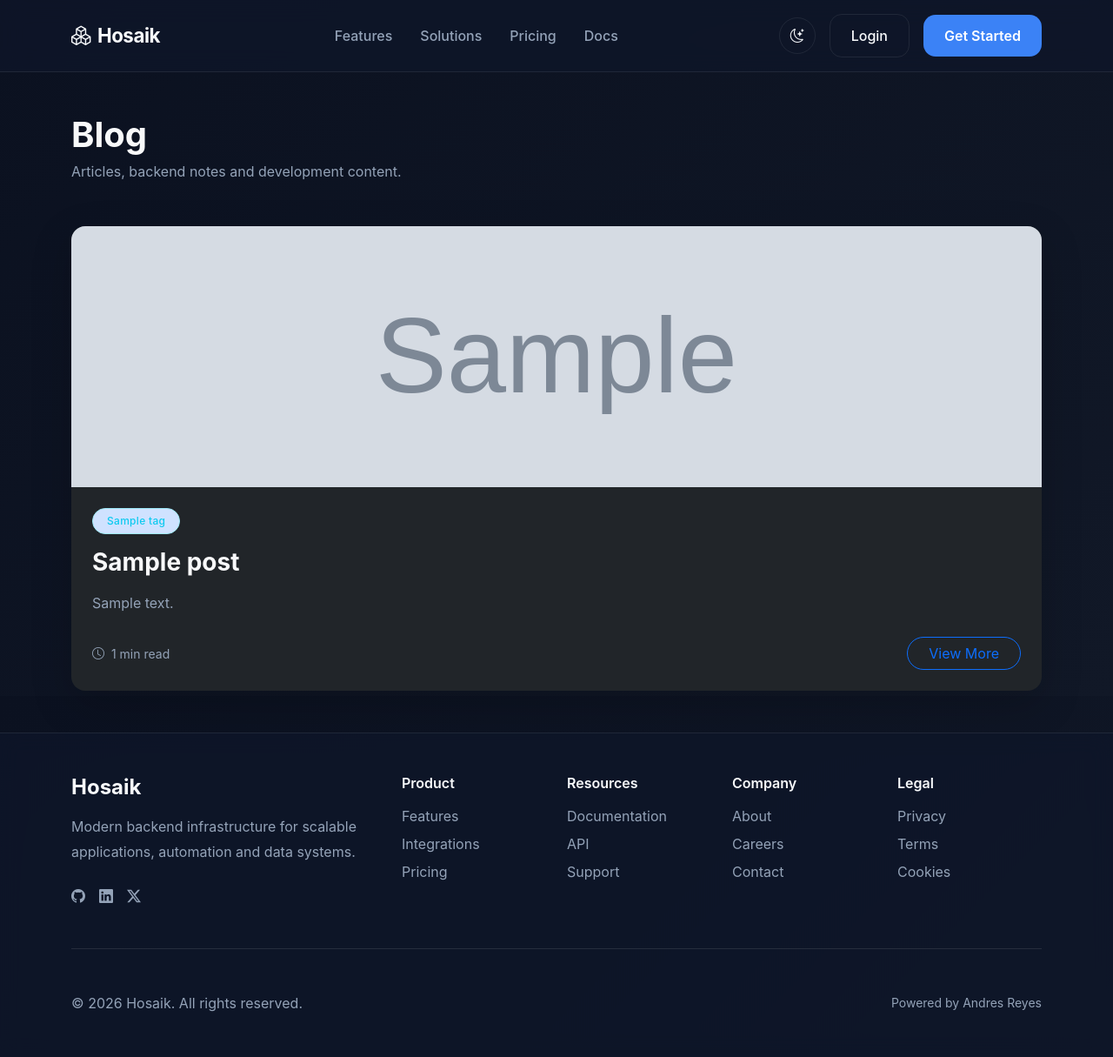
After one commit to AndresAData/hosaik, a Django app: page /blog/ in a window 1280 px wide. The commit adds this page. Shown: the whole page at 87% size. Run offline with Django 5.2, Linux system fonts and the light colour scheme; tables that the repository leaves empty hold one stand-in row (values such as "Sample post"); grey boxes marked "Sample" are stand-in pictures.

Commit message:
blog posts list created

```diff
--- a/apps/blog/models.py
+++ b/apps/blog/models.py
@@ -1,5 +1,6 @@
 from uuid import uuid4
 
+from django.contrib.auth.models import User
 from django.db import models
 from django.utils.text import slugify
 
@@ -40,6 +41,12 @@ class Post(BaseModel):
     class Status(models.TextChoices):
         DRAFT = "DRAFT", "Draft"
         PUBLISHED = "PUBLISHED", "Published"
+
+    author = models.ForeignKey(
+        User,
+        on_delete=models.CASCADE,
+        related_name="posts",
+    )
 
     title = models.CharField(max_length=200)
 
@@ -113,6 +120,7 @@ class PostContent(BaseModel):
 
     class Meta:
         ordering = ["order"]
+        indexes = [models.Index(fields=["post", "order"])]
 
         verbose_name = "Post Content"
         verbose_name_plural = "Post Contents"
--- /dev/null
+++ b/apps/blog/templates/blog/post_list.html
@@ -0,0 +1,93 @@
+{% extends 'base.html' %}
+
+{% block title %}
+  Blog posts
+{% endblock %}
+
+{% block content %}
+  <section class="container py-5">
+    <div class="d-flex justify-content-between align-items-center mb-5">
+      <div>
+        <h1 class="fw-bold text-light mb-1">Blog</h1>
+
+        <p class="text-secondary mb-0">Articles, backend notes and development content.</p>
+      </div>
+
+      {% if user.is_authenticated and user.is_staff or user.is_superuser %}
+        <a href="#" class="btn btn-primary rounded-pill px-4">
+          <i class="bi bi-plus-lg me-2"></i>
+          Create Post
+        </a>
+      {% endif %}
+    </div>
+
+    <div class="row g-4">
+      {% for post in posts %}
+        <div class="col-12">
+          <div class="card border-0 shadow-lg bg-dark text-light overflow-hidden rounded-4">
+            {% if post.cover %}
+              <img src="{{ post.cover.url }}" class="card-img-top" alt="{{ post.title }}" style="height: 300px; object-fit: cover;" />
+            {% endif %}
+
+            <div class="card-body p-4">
+              <div class="d-flex justify-content-between align-items-start mb-3">
+                <div class="d-flex flex-wrap gap-2">
+                  {% for tag in post.tags.all %}
+                    <span class="badge bg-primary-subtle text-info border border-info-subtle rounded-pill px-3 py-2">{{ tag.name }}</span>
+                  {% endfor %}
+                </div>
+
+                {% if user.is_authenticated and user.is_staff or user.is_superuser %}
+                  <a href="#" class="btn btn-sm btn-outline-light rounded-circle"><i class="bi bi-pencil-square"></i></a>
+                {% endif %}
+              </div>
+
+              <h2 class="h3 fw-bold mb-3">{{ post.title }}</h2>
+
+              <p class="text-secondary mb-4">{{ post.description|truncatewords:35 }}</p>
+
+              <div class="d-flex justify-content-between align-items-center">
+                <div class="text-secondary small">
+                  <i class="bi bi-clock me-1"></i>
+                  {{ post.reading_time }} min read
+                </div>
+
+                <a href="#" class="btn btn-outline-primary rounded-pill px-4">View More</a>
+              </div>
+            </div>
+          </div>
+        </div>
+      {% empty %}
+        <div class="col-12">
+          <div class="card bg-dark border-0 shadow rounded-4 p-5 text-center">
+            <h3 class="text-light mb-3">No posts available</h3>
+
+            <p class="text-secondary mb-0">Articles will appear here soon.</p>
+          </div>
+        </div>
+      {% endfor %}
+    </div>
+
+    {% if is_paginated %}
+      <nav class="mt-5">
+        <ul class="pagination justify-content-center">
+          {% if page_obj.has_previous %}
+            <li class="page-item">
+              <a class="page-link" href="?page={{ page_obj.previous_page_number }}">Previous</a>
+            </li>
+          {% endif %}
+
+          <li class="page-item active">
+            <span class="page-link">{{ page_obj.number }}</span>
+          </li>
+
+          {% if page_obj.has_next %}
+            <li class="page-item">
+              <a class="page-link" href="?page={{ page_obj.next_page_number }}">Next</a>
+            </li>
+          {% endif %}
+        </ul>
+      </nav>
+    {% endif %}
+  </section>
+{% endblock %}
--- a/apps/blog/urls.py
+++ b/apps/blog/urls.py
@@ -0,0 +1,9 @@
+from django.urls import path
+
+from apps.blog.views import PostsView
+
+app_name = "blog"
+
+urlpatterns = [
+    path("", PostsView.as_view(), name="posts"),
+]
--- a/apps/blog/views.py
+++ b/apps/blog/views.py
@@ -1,3 +1,29 @@
-from django.shortcuts import render
+from django.views.generic import ListView
+
+from apps.blog.models import Post
 
 # Create your views here.
+
+
+class PostsView(ListView):
+    model = Post
+    template_name = "blog/post_list.html"
+    context_object_name = "posts"
+    paginate_by = 10
+
+    def get_queryset(self):
+
+        return (
+            Post.objects.filter(status=Post.Status.PUBLISHED)
+            .prefetch_related("tags")
+            .only(
+                "title",
+                "slug",
+                "description",
+                "cover",
+                "created_at",
+                "reading_time",
+                "featured",
+                "status",
+            )
+        )
--- a/core/settings.py
+++ b/core/settings.py
@@ -28,7 +28,9 @@ MY_APPS: list[str] = [
     "apps.accounts.apps.AccountsConfig",
 ]
 
-THIRD_PARTY_APPS: list[str] = []
+THIRD_PARTY_APPS: list[str] = [
+    "django_extensions",
+]
 
 DJANGO_APPS: list[str] = [
     "django.contrib.admin",
@@ -126,3 +128,4 @@ STATIC_ROOT = BASE_DIR / "staticfiles"
 
 MEDIA_URL = "media/"
 MEDIA_ROOT = BASE_DIR / "media"
+DEFAULT_AUTO_FIELD = "django.db.models.BigAutoField"
--- a/core/urls.py
+++ b/core/urls.py
@@ -6,6 +6,7 @@ from django.urls import include, path
 urlpatterns = [
     path("admin/", admin.site.urls),
     path("", include("apps.hosaik.urls")),
+    path("blog/", include("apps.blog.urls")),
 ]
 if settings.DEBUG:
     urlpatterns += static(settings.MEDIA_URL, document_root=settings.MEDIA_ROOT)
--- a/templates/base.html
+++ b/templates/base.html
@@ -8,8 +8,8 @@
     <meta name="viewport" content="width=device-width, initial-scale=1.0" />
 
     <title>
-      {% block title %}
-        Hosaik
+      Hosaik{% block title %}
+
       {% endblock %}
     </title>
 
@@ -23,6 +23,7 @@
     <link rel="stylesheet" href="{% static 'css/base.css' %}" />
 
     {% block extra_css %}
+
     {% endblock %}
   </head>
 
@@ -59,6 +60,7 @@
     </script>
 
     {% block extra_js %}
+
     {% endblock %}
   </body>
 </html>
```
Also changed, not shown: apps/blog/scripts/seed_blog.py (added, +143 -0 lines), apps/blog/migrations/0001_initial.py (added), apps/blog/migrations/0002_alter_post_id_alter_postcontent_id_alter_tag_id.py (added), apps/blog/migrations/0003_post_author.py (added), apps/blog/scripts/__init__.py (added).
